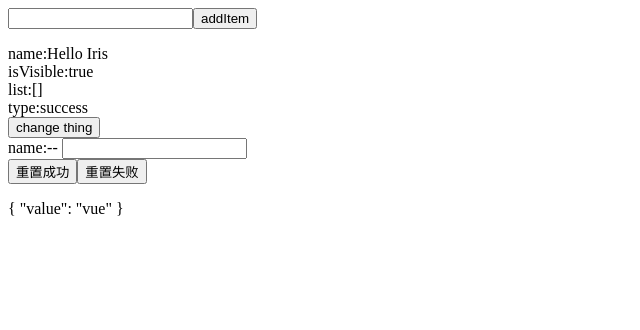
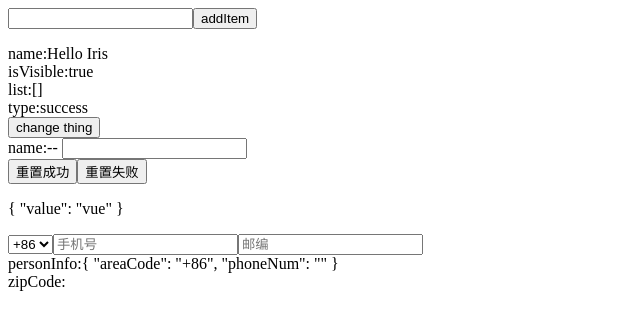
Before and after one commit to irisxr/my-app, a Vue app: page / in a window 1280 px wide. Shown: the top 330 px of the page, without its empty margins (0-640 px from the left). Built offline with nearby package versions, Linux system fonts and the light colour scheme.

Commit message:
双向绑定

```diff
--- a/src/App.vue
+++ b/src/App.vue
@@ -3,7 +3,7 @@
         <input type="text" v-model="info">
         <button @click="addToDoItem()">addItem</button>
         <ul>
-      <todo-item v-for="item in list">
+            <todo-item v-for="item in list" :item='item'>
                 <template v-slot:item="itemProps">
                     <span :style="{fontSize: '30px',color:itemProps.checked ?'red':'blue'}">{{item}}</span>
                 </template>
@@ -30,7 +30,21 @@
                 <p>{{test}}</p>
             </template>
         </slot-test>
+
+        <!--<data-flume v-model="personInfo" :zip-code.sync="zipCode"-->
+        <!--&gt;</data-flume>-->
+        <data-flume
+                :person-info="personInfo"
+                :zip-code="zipCode"
+                @change="handlePersonInfo"
+                @update:zipCode="handleZipCodeForChild"
+        >
+        </data-flume>
+        personInfo:{{personInfo}}<br/>
+        zipCode:{{zipCode}}
     </div>
+
+
 </template>
 
 <script>
@@ -39,27 +53,40 @@ import todoItem from './components/todoItem.vue'
     import props from './components/props.vue'
     import Event from './components/Event.vue'
     import slotTest from './components/slotTest.vue'
+    import dataFlume from './components/dataFlume.vue'
+
     export default {
         name: 'app',
-    data(){
-      return{
-          info:'',
-          list:[],
-          type:'success',
-          name:''
+        data() {
+            return {
+                info: '',
+                list: [],
+                type: 'success',
+                name: '',
+                personInfo: {
+                    areaCode: '+86',
+                    phoneNum: ''
+                },
+                zipCode: ''
 
             }
         },
-    methods:{
-        addToDoItem(){
+        methods: {
+            addToDoItem() {
                 this.list.push(this.info);
-            this.info=''
+                this.info = ''
             },
-        handleChange(val){
-            this.type=val;
+            handleChange(val) {
+                this.type = val;
             },
-        handleEventChange(val){
+            handleEventChange(val) {
                 this.name = val
+            },
+            handlePersonInfo(val) {
+                this.personInfo = val
+            },
+            handleZipCodeForChild(val) {
+                this.zipCode = val
             }
         },
 
@@ -67,7 +94,8 @@ export default {
             todoItem,
             props,
             Event,
-      slotTest
+            slotTest,
+            dataFlume
         }
     }
 </script>
--- /dev/null
+++ b/src/components/dataFlume.vue
@@ -0,0 +1,52 @@
+<template>
+    <div>
+        <select
+                :value="personInfo.areaCode"
+                placeholder="区号"
+                @change="handleSelectFlume"
+        >
+            <option value="+86">+86</option>
+            <option value="+60">+60</option>
+        </select>
+
+        <input
+                placeholder="手机号"
+                :value="personInfo.phoneNum"
+                type="number"
+                @input="handlePhoneNum"
+        >
+
+        <input
+                :value="zipCode"
+                type="number"
+                placeholder="邮编"
+                @input="handleZipCode"
+        >
+    </div>
+</template>
+
+<script>
+    export default {
+        props: {
+            personInfo: Object,
+            zipCode: String
+        },
+        methods: {
+            handleSelectFlume(e) {
+                this.$emit('change', {
+                    ...this.personInfo,
+                    areaCode: e.target.value
+                })
+            },
+            handlePhoneNum(e) {
+                this.$emit('change', {
+                    ...this.personInfo,
+                    phoneNum: e.target.value
+                })
+            },
+            handleZipCode(e) {
+                this.$emit('update:zipCode', e.target.value)
+            }
+        }
+    }
+</script>
```
Lines whose indentation alone changed are shown as unchanged.
